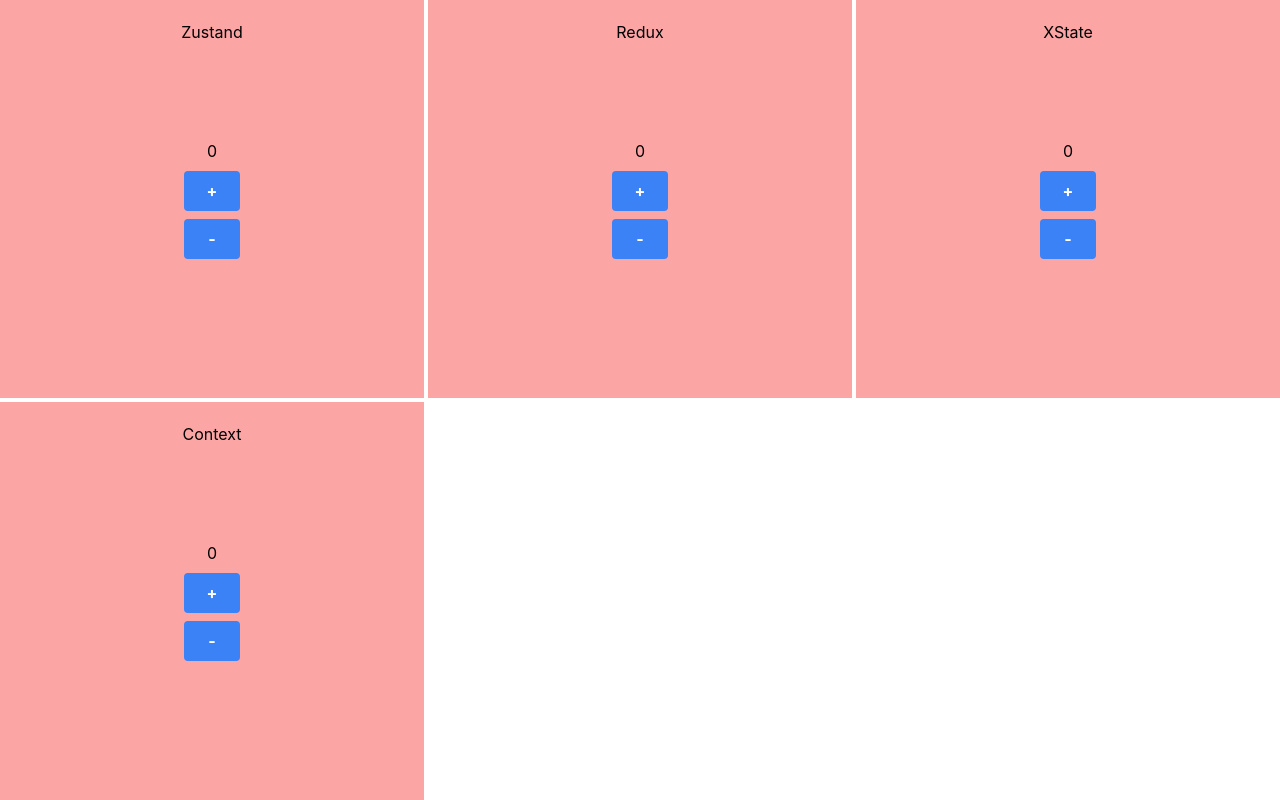
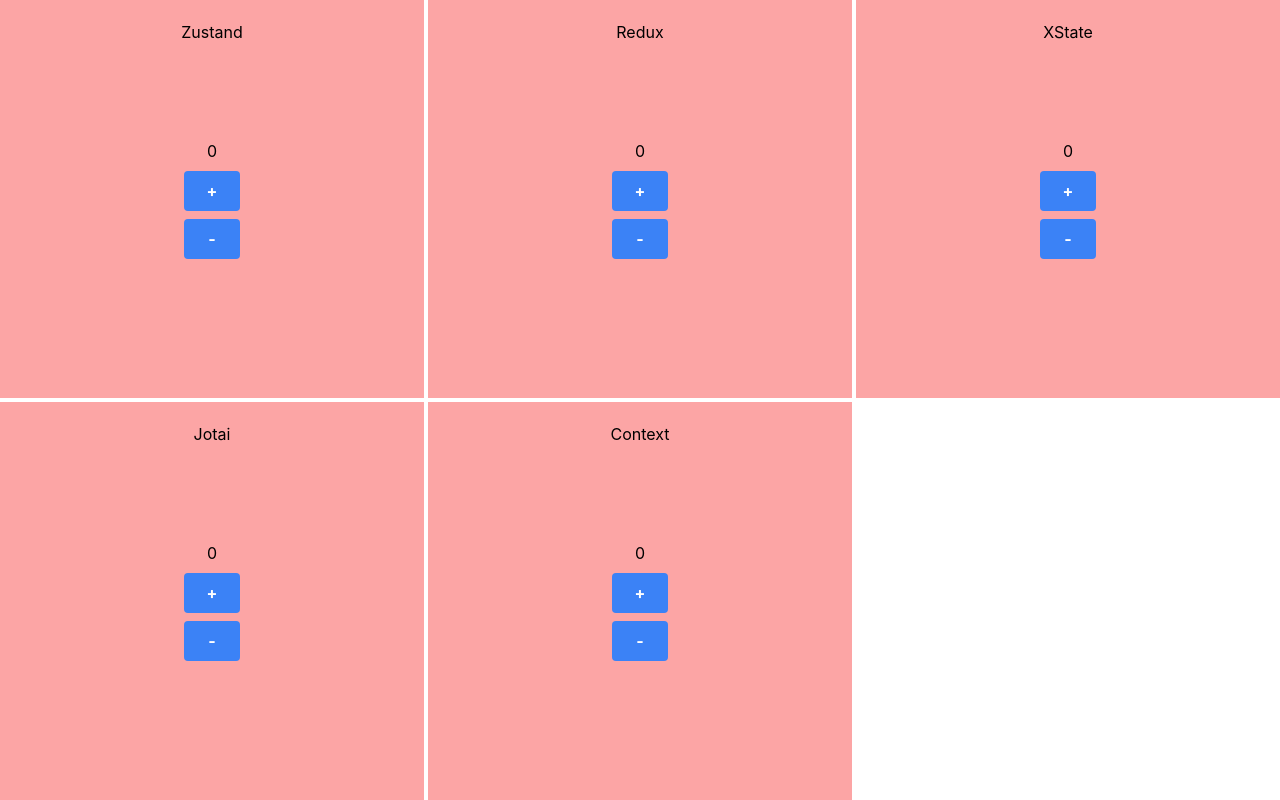
Before and after one commit to MariuzM/react-state-managers, a React (Vite) app: page / in a window 1280 px wide. Built offline with nearby package versions, Linux system fonts and the light colour scheme.

Commit message:
added jotai

```diff
--- a/package.json
+++ b/package.json
@@ -10,6 +10,7 @@
   "dependencies": {
     "@reduxjs/toolkit": "^1.8.5",
     "@xstate/react": "^3.0.1",
+    "jotai": "^1.8.2",
     "react": "^18.2.0",
     "react-dom": "^18.2.0",
     "react-redux": "^8.0.2",
--- a/src/App.tsx
+++ b/src/App.tsx
@@ -1,4 +1,5 @@
 import { ContextApp } from './components/**states/Context';
+import { JotaiApp } from './components/**states/Jotai';
 import { ReduxApp } from './components/**states/Redux';
 import { XState } from './components/**states/XState';
 import { ZustandApp } from './components/**states/Zustand';
@@ -9,6 +10,7 @@
       <ZustandApp />
       <ReduxApp />
       <XState />
+      <JotaiApp />
       <ContextApp />
     </div>
   );
--- /dev/null
+++ b/src/components/**states/Jotai.tsx
@@ -0,0 +1,25 @@
+import { Provider, useAtom } from 'jotai';
+
+import { countAtom } from '../../states/useStoreJotai';
+import { Block } from '../Block';
+import { Button } from '../Button';
+
+export const Jotai = () => {
+  const [count, countSet] = useAtom(countAtom);
+
+  return (
+    <Block title="Jotai">
+      {count}
+      <Button name="+" onClick={() => countSet((count) => count + 1)} />
+      <Button name="-" onClick={() => countSet((count) => count - 1)} />
+    </Block>
+  );
+};
+
+export const JotaiApp = () => {
+  return (
+    <Provider>
+      <Jotai />
+    </Provider>
+  );
+};
--- /dev/null
+++ b/src/states/useStoreJotai.ts
@@ -0,0 +1,3 @@
+import { atom } from 'jotai';
+
+export const countAtom = atom(0);
```
Also changed, not shown: 1 other file (tests, documents, lock files or other folders).
